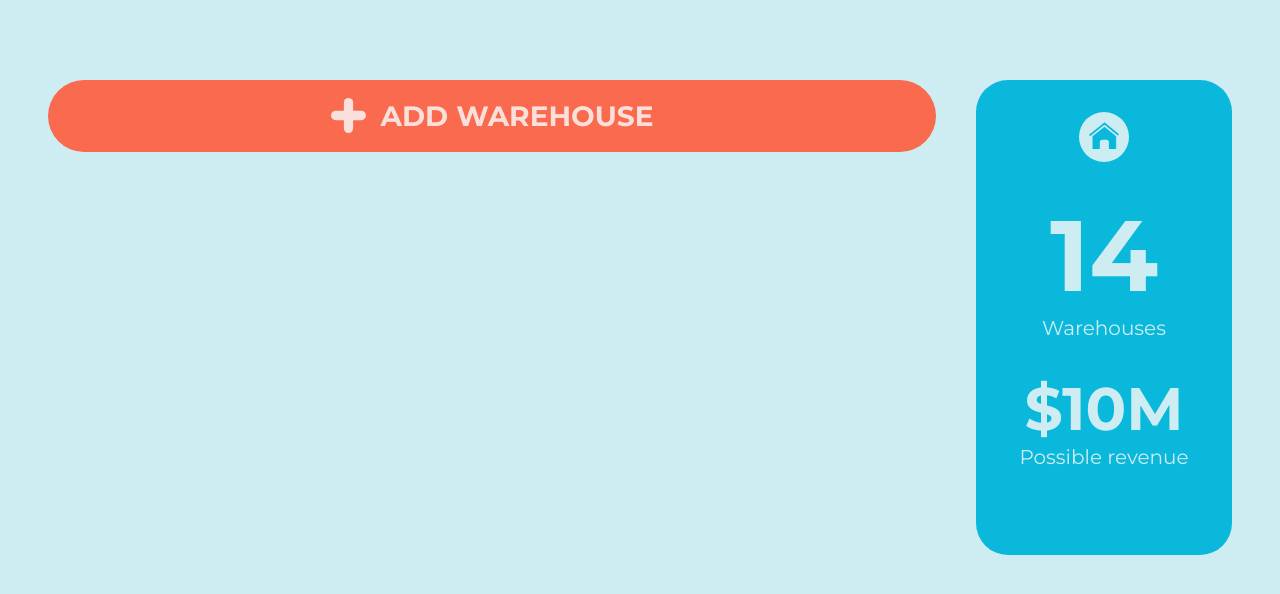
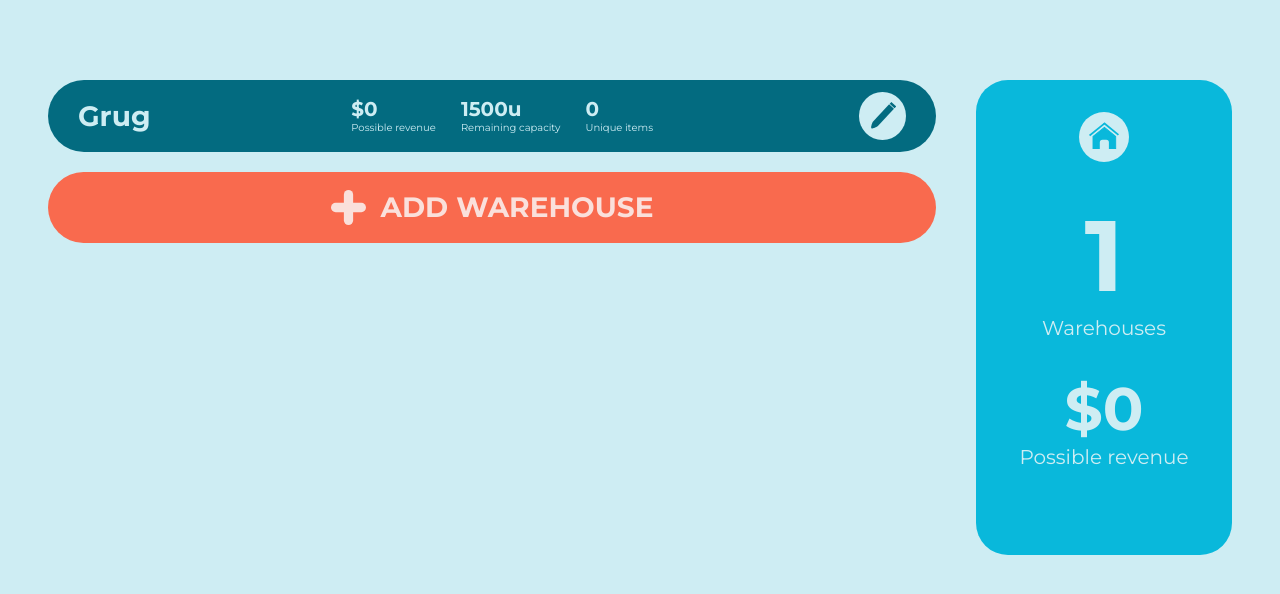
Before and after one commit to linguini1/WMS, a Flask app: page /warehouses in a window 1280 px wide. Shown: the top 594 px of the page. Run offline with Flask 2, Linux system fonts and the light colour scheme; data comes from the database, SQL or seed files in the repository; both versions use the stored data as it was after the commit; data that the repository does not hold is empty.

Commit message:
Added hybrid properties to warehouse model, and update warehouse page to show dynamic statistics.

```diff
--- a/wms/models.py
+++ b/wms/models.py
@@ -1,5 +1,6 @@
 # Imports
 from wms import db
+from sqlalchemy.ext.hybrid import hybrid_property
 
 
 # Template for creating items
@@ -39,6 +40,20 @@
     capacity = db.Column(db.Integer, nullable=False)
     items = db.relationship("Item", backref="home_warehouse", lazy=True)
 
+    @hybrid_property
+    def remaining_capacity(self):
+        capacityUsed = 0
+        for item in self.items:
+            capacityUsed += item.quantity * ItemTemplate.query.filter_by(_id=item.item_template_id).size
+        return self.capacity - capacityUsed
 
-db.drop_all()
+    @hybrid_property
+    def possible_revenue(self):
+        revenue = 0
+        for item in self.items:
+            item_temp = ItemTemplate.query.filter_by(_id=item.item_template_id)
+            revenue += item.quantity * (item_temp.price - item_temp.cost)
+        return revenue
+
+#db.drop_all()
 db.create_all()
--- a/wms/routes.py
+++ b/wms/routes.py
@@ -20,7 +20,6 @@
         db.session.add(Warehouse(name=warehouseForm.name.data.title(),
                                  capacity=warehouseForm.capacity.data))
         db.session.commit()
-        print(Warehouse.query.all())
         return redirect(url_for('home'))
 
     return render_template('home.html', warehouseForm=warehouseForm, itemForm=itemForm)
@@ -35,6 +34,9 @@
 
     # Information
     warehouseList = Warehouse.query.all()
+    possibleRevenue = 0
+    for warehouse in warehouseList:
+        possibleRevenue += warehouse.possible_revenue
 
     # Form validation messages
     if warehouseForm.validate_on_submit():
@@ -42,9 +44,9 @@
         db.session.add(Warehouse(name=warehouseForm.name.data,
                                  capacity=warehouseForm.capacity.data))
         db.session.commit()
-        print(Warehouse.query.all())
         return redirect(url_for('warehouses'))
 
     return render_template('warehouses.html',
                            warehouseForm=warehouseForm,
-                           warehouses=warehouseList)
+                           warehouses=warehouseList,
+                           possible_revenue=possibleRevenue)
--- a/wms/templates/warehouses.html
+++ b/wms/templates/warehouses.html
@@ -60,15 +60,15 @@
                     <li>
                         <ul class="stats">
                             <li>
-                                <h2>$156,000</h2>
+                                <h2>${{warehouse.possible_revenue}}</h2>
                                 <p>Possible revenue</p>
                             </li>
                             <li>
-                                <h2>2000u</h2>
+                                <h2>{{warehouse.remaining_capacity}}u</h2>
                                 <p>Remaining capacity</p>
                             </li>
                             <li>
-                                <h2>39</h2>
+                                <h2>{{warehouse.items|length}}</h2>
                                 <p>Unique items</p>
                             </li>
                         </ul>
@@ -103,11 +103,13 @@
                 </a>
             </li>
             <li>
-                <h1>14</h1>
+                <h1>{{warehouses|length}}</h1>
                 <p>Warehouses</p>
             </li>
             <li>
-                <h2>$10M</h2>
+                <h2>
+                    ${{possible_revenue}}
+                </h2>
                 <p>Possible revenue</p>
             </li>
         </ul>
```
Also changed, not shown: wms/data.db.
